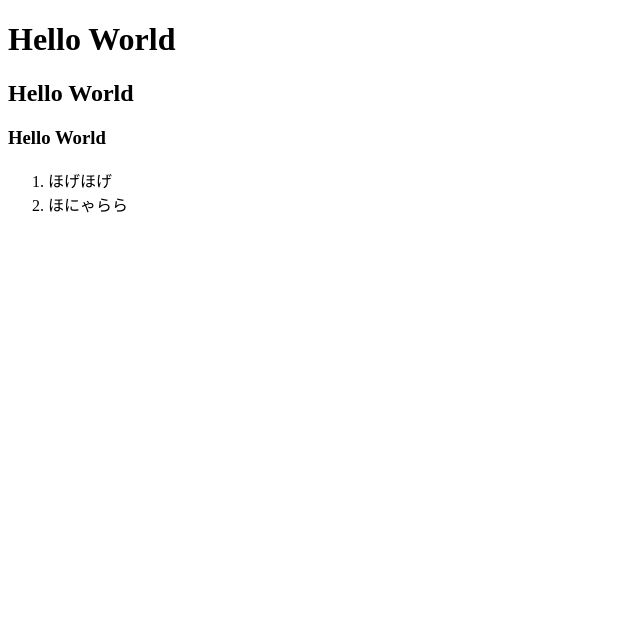
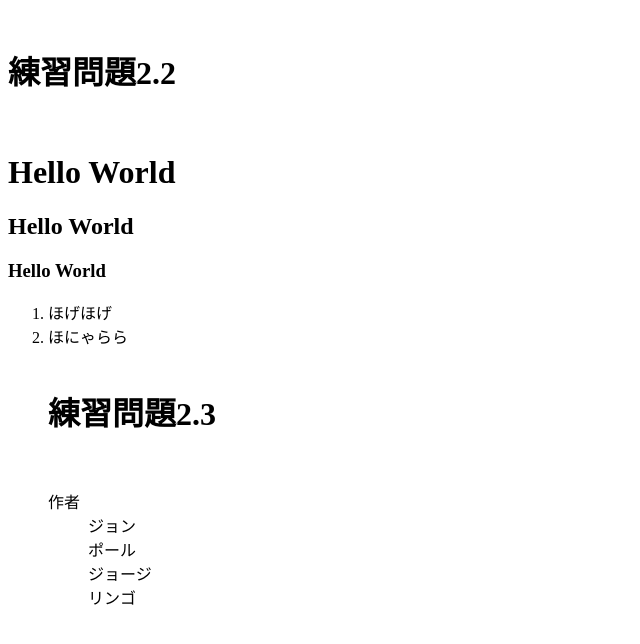
Before and after one commit to arairen/zm19003, a plain HTML site: page index.html in a window 1280 px wide. Shown: the whole page, without its empty margins (0-640 px from the left). Drawn offline with Linux system fonts and the light colour scheme.

Commit message:
0５/18/2021

```diff
--- a/index.html
+++ b/index.html
@@ -6,7 +6,9 @@
 </head>
 <body>
   <!--文字の大きさの練習-->
-
+  <br>
+  <h1>練習問題2.2</h1>
+  <br>
 
 
 <h1>Hello World</h1>
@@ -15,6 +17,20 @@
   <ol>
       <li>ほげほげ</li>
       <li>ほにゃらら</li>
-  </ol>
+      <br>
+<h1>練習問題2.3</h1>
+<br>
+      <dl>
+        <dt>作者
+        </dt>
+        <dd>ジョン
+        </dd>
+        <dd>ポール
+        </dd>
+        <dd>ジョージ
+        </dd>
+        <dd>リンゴ
+        </dd>
+      </dl>
 </body>
 </html>
```
